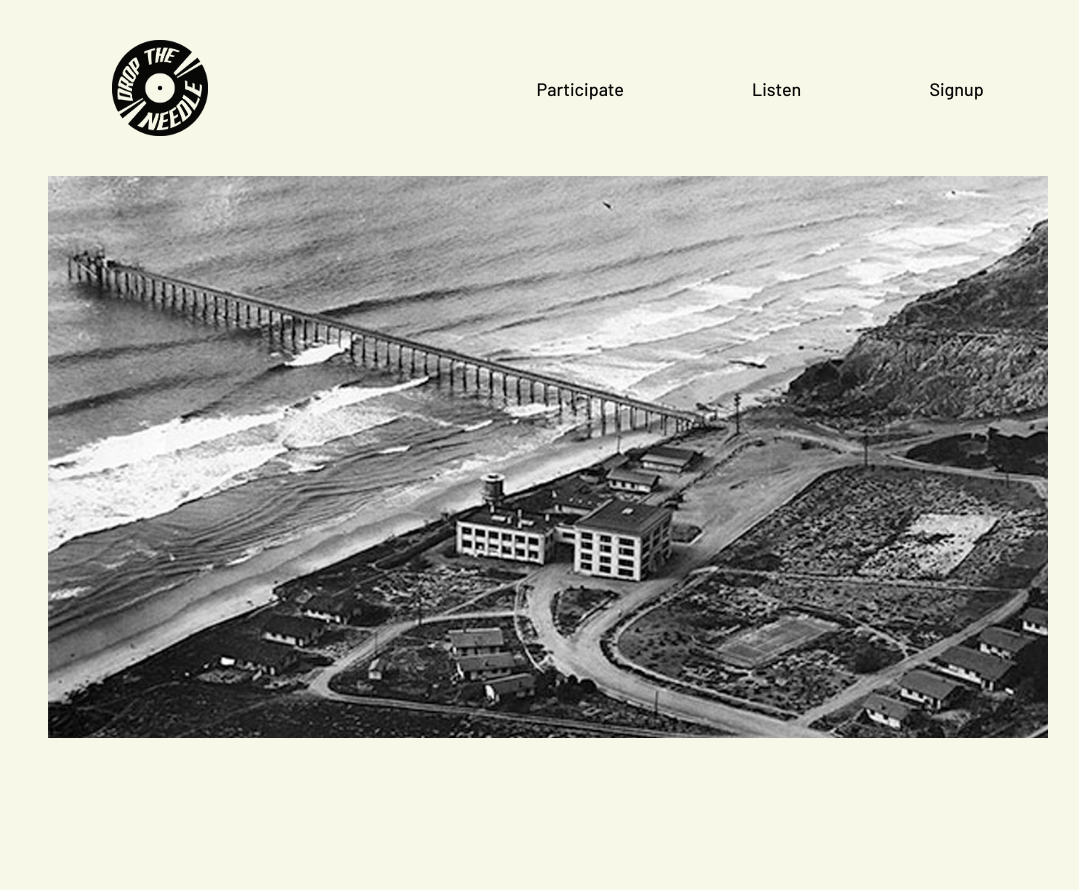
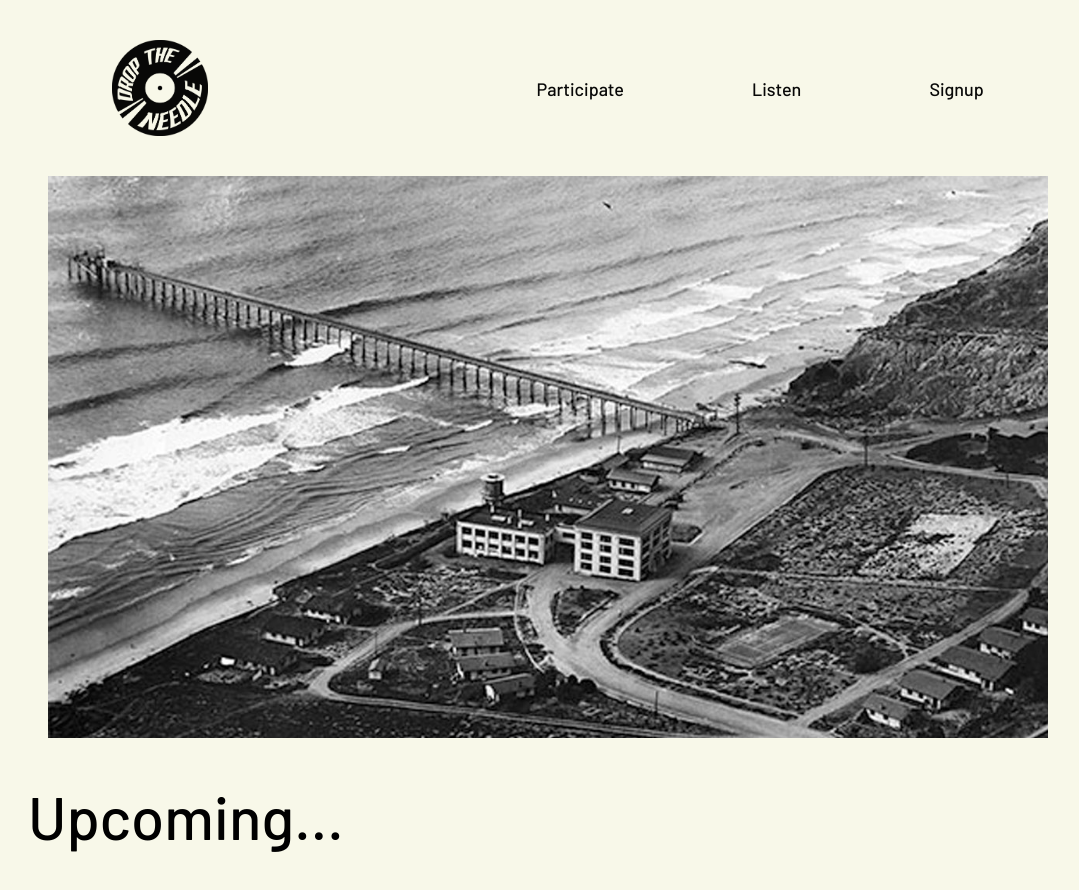
Before and after one commit to abeciana1/drop-the-needle-frontend, a Next.js app: page / in a window 1280 px wide. Shown: the top 890 px of the page, without its empty margins (92-1171 px from the left). Before the commit the page ends 800 px from the top, so only its background shows below. Built offline with nearby package versions, Linux system fonts and the light colour scheme.

Commit message:
Added sections to homepage && started upcoming events listing

```diff
--- a/pages/index.tsx
+++ b/pages/index.tsx
@@ -9,6 +9,8 @@ const Home = () => {
         title="Drop The Needle"
         description="Homepage"
       />
+      <section>
+        <h1 className="sr-only">Drop The Needle</h1>
         <div
           className="w-10/12 mx-auto py-10"
         >
@@ -19,6 +21,15 @@ const Home = () => {
             height={281}
           />
         </div>
+      </section>
+      <section
+        className="mx-20 text-6xl font-medium py-2"
+      >
+        <h2>Upcoming...</h2>
+        <ul
+          className="py-5"
+        ></ul>
+      </section>
     </>
   )
 }
```
Lines whose indentation alone changed are shown as unchanged.
